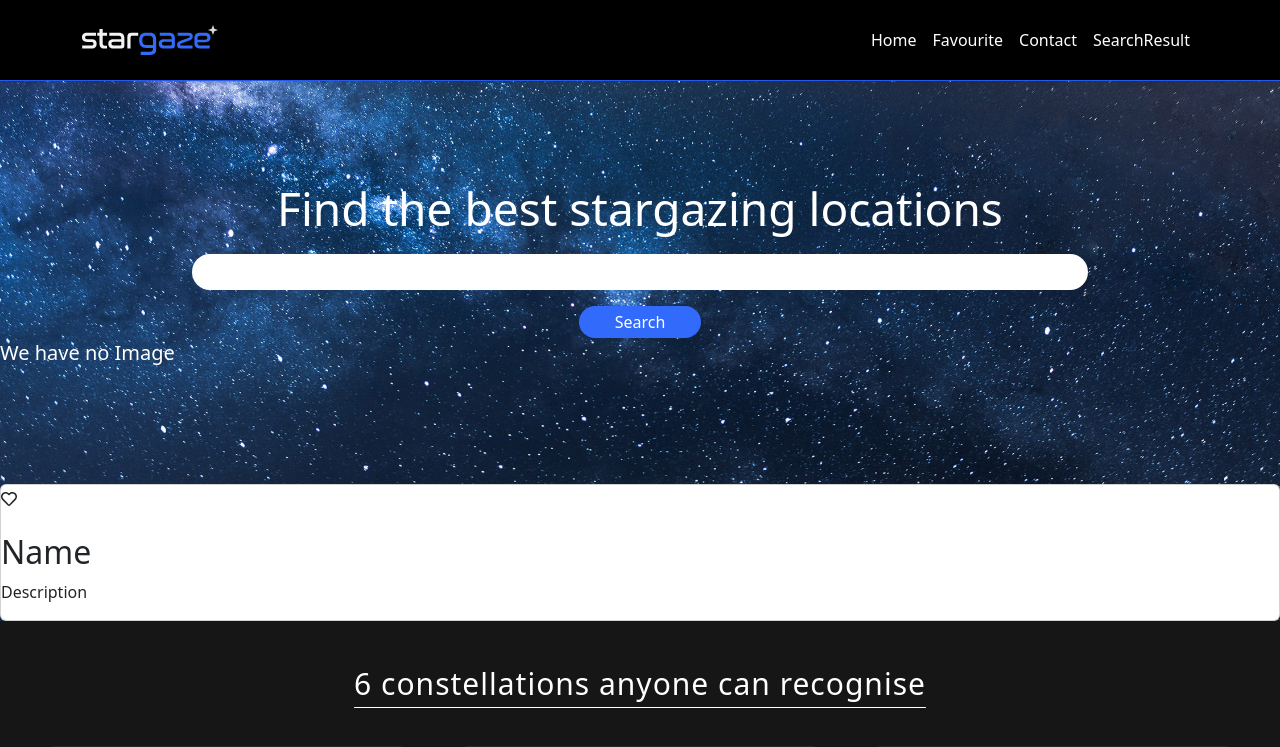
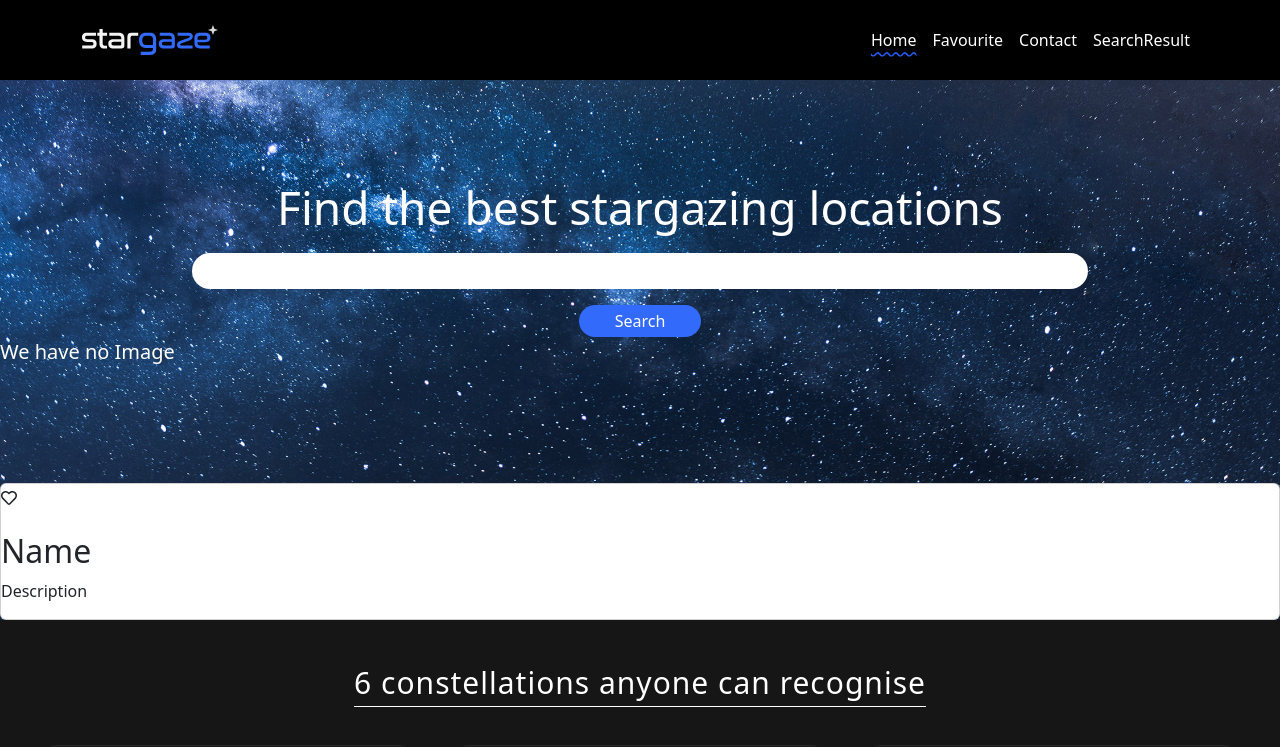
Before and after one commit to alecerf01/stargaze, a React (Create React App) app: page / in a window 1280 px wide. Shown: the top 747 px of the page. Built offline with nearby package versions, Linux system fonts and the light colour scheme.

Commit message:
added active page to anvbar with wavy uderline

```diff
--- a/src/components/Navigation/index.js
+++ b/src/components/Navigation/index.js
@@ -20,7 +20,7 @@ function Navigation() {
                         <ul className="navbar-nav">
 
                             <li className="nav-item">
-                                <NavLink to="/" end className={({ isActive }) => isActive ? 'nav-link active' : 'nav-link'}> Home </NavLink>
+                                <NavLink  aria-current="page" to="/" end className={({ isActive }) => isActive ? 'nav-link active' : 'nav-link'}> Home </NavLink>
                             </li>
 
                             <li className="nav-item">
--- a/src/components/Navigation/style.css
+++ b/src/components/Navigation/style.css
@@ -1,7 +1,7 @@
 .nav-style {
     background-color: black !important;
     padding: 20px 0 !important;
-    border-bottom: 1px solid rgb(36, 90, 239);
+    border-bottom: 1px solid white 15rem;
     display: flex;
     position: fixed;
     top: 0;
@@ -12,3 +12,9 @@
     color: white !important;
 
 }
+
+.nav-link[aria-current="page"] {
+    text-decoration: underline wavy rgb(36, 90, 239);
+    text-underline-offset: 5px;
+
+}
```
